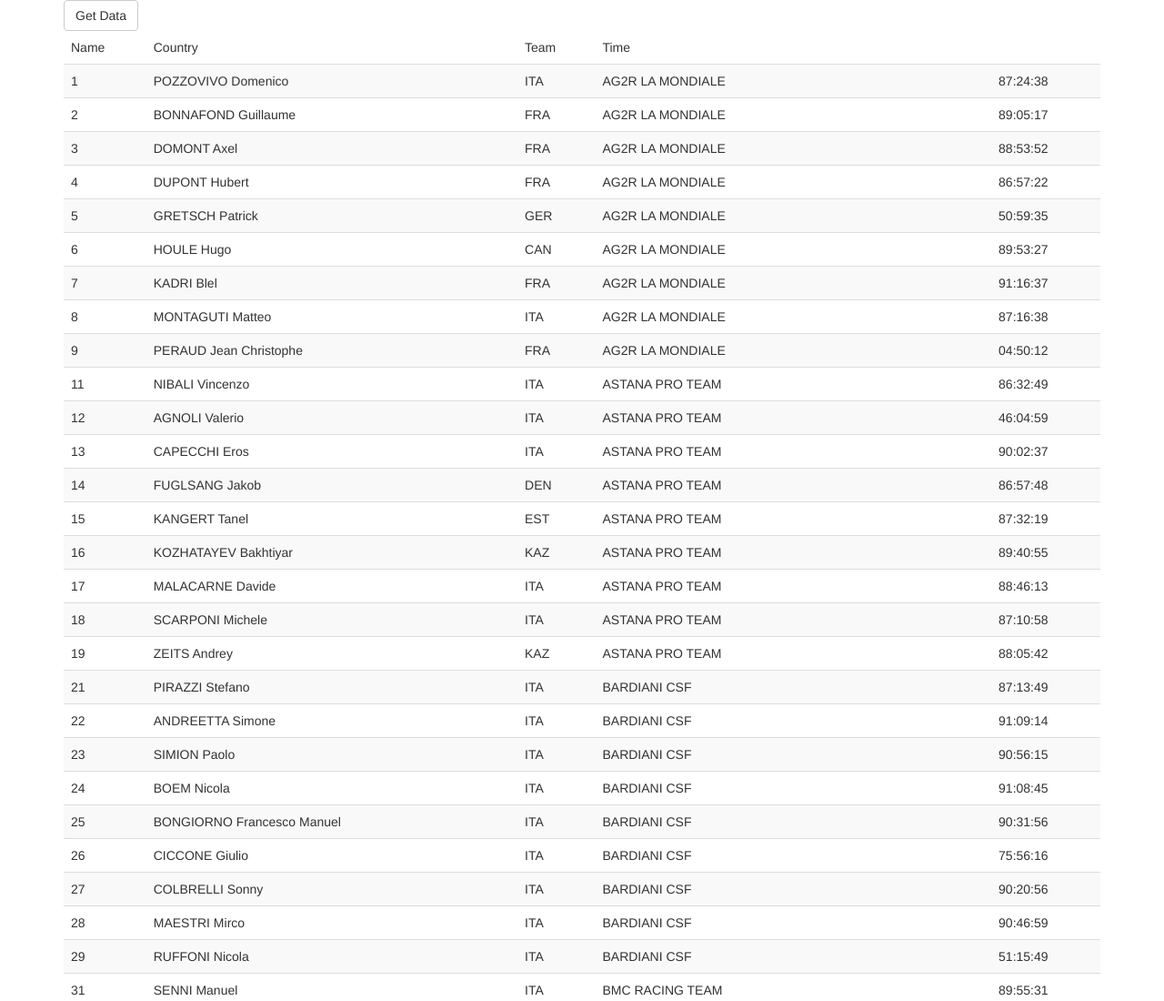
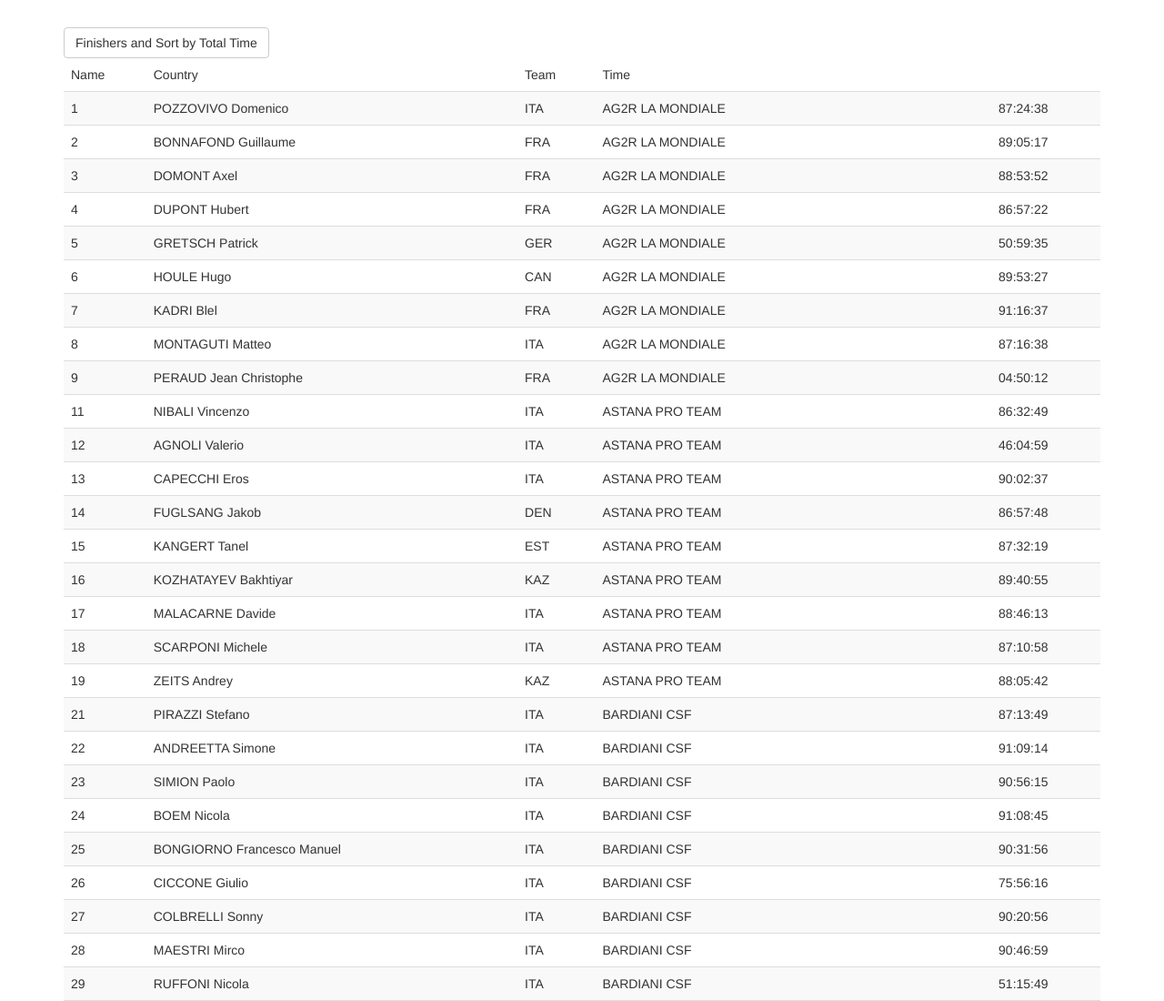
Before and after one commit to nedilio/GiroApp, a plain HTML site: page index.html in a window 1280 px wide. Shown: the top 1100 px of the page at 91% size. Drawn offline with nearby package versions, Linux system fonts and the light colour scheme.

Commit message:
Margin on top and button name

```diff
--- a/index.html
+++ b/index.html
@@ -7,12 +7,19 @@
     <title>Giro d Italia</title>
     <!-- Latest compiled and minified CSS -->
     <link rel="stylesheet" href="https://maxcdn.bootstrapcdn.com/bootstrap/3.3.7/css/bootstrap.min.css" integrity="sha384-BVYiiSIFeK1dGmJRAkycuHAHRg32OmUcww7on3RYdg4Va+PmSTsz/K68vbdEjh4u" crossorigin="anonymous">
+    <link rel="stylesheet" href="styles.css">
 
 </head>
 
 <body ng-controller="CyclingController as list">
     <div class="container">
-                <button class="btn btn-default" ng-click="list.finishOrder()">Get Data</button>
+        <div class="row">
+            <div class="col-sm-12">
+                <button class="btn btn-default" ng-click="list.finishOrder()">Finishers and Sort by Total Time</button>
+            </div>
+        </div>
+        <div class="row">
+            <div class="col-sm-12">
                 <table class="table table-striped">
 
                     <thead>
@@ -35,6 +42,8 @@
                         </tr>
                     </tbody>
                 </table>
+            </div>
+        </div>
 
     </div>
     <script src="https://ajax.googleapis.com/ajax/libs/angularjs/1.6.4/angular.min.js"></script>
--- /dev/null
+++ b/styles.css
@@ -0,0 +1,3 @@
+body {
+    margin-top: 30px;
+}
```
Lines whose indentation alone changed are shown as unchanged.
